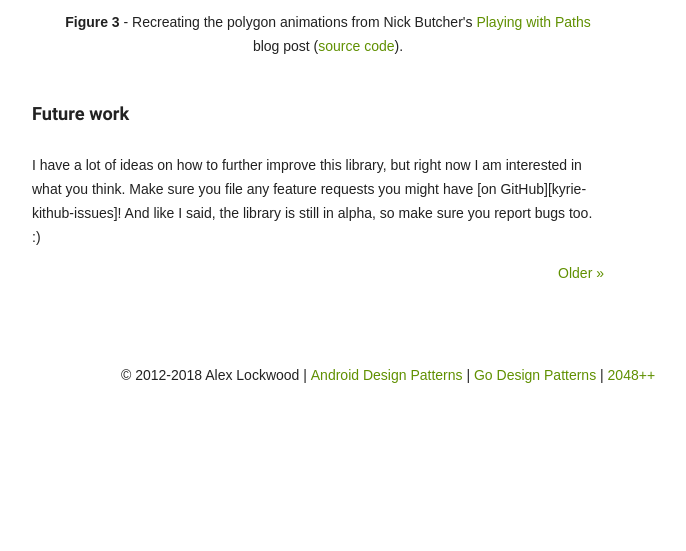
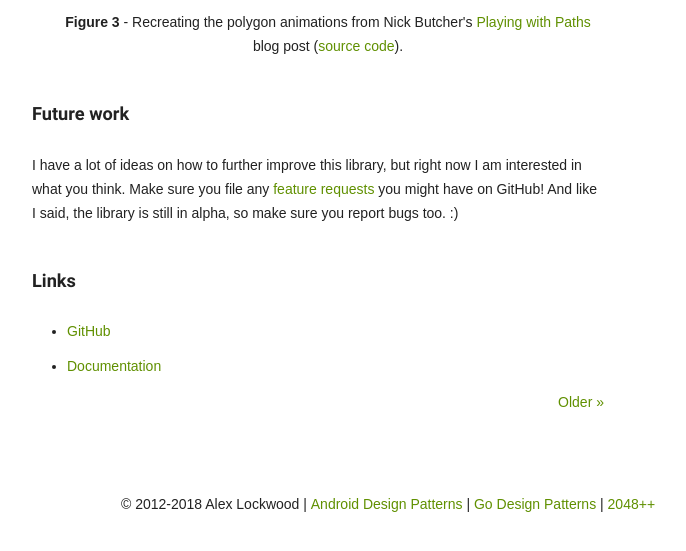
Before and after one commit to alexjlockwood/AndroidDesignPatterns, a Jekyll site: the page built from _posts/2018-03-05-introducing-kyrie-animated-vector-drawables.md, in a window 1280 px wide and 900 px high, scrolled down 3132 px, cut to the strip 348-899 px from the top of the window. Shown: the whole strip, without its empty margins (252-938 px from the left). Built offline with Jekyll 4.4.1, drawn with Linux system fonts in a browser that asks for light colours; some web fonts are replaced; a script that is not in the unit is left out; comment, search, counter and statistics services are not loaded; before the commit the page ends 3903 px from its top, so only the background shows below that.

Commit message:
update post

```diff
--- a/_posts/2018-03-05-introducing-kyrie-animated-vector-drawables.md
+++ b/_posts/2018-03-05-introducing-kyrie-animated-vector-drawables.md
@@ -206,10 +206,16 @@ The left half of **Figure 3** shows the resulting animation. Note that `Animatio
 
 ### Future work
 
-I have a lot of ideas on how to further improve this library, but right now I am interested in what you think. Make sure you file any feature requests you might have [on GitHub][kyrie-kithub-issues]! And like I said, the library is still in alpha, so make sure you report bugs too. :)
+I have a lot of ideas on how to further improve this library, but right now I am interested in what you think. Make sure you file any [feature requests][kyrie-github-issues] you might have on GitHub! And like I said, the library is still in alpha, so make sure you report bugs too. :)
+
+### Links
+
+* [GitHub][kyrie-github]
+* [Documentation][kyrie-documentation]
 
 [kyrie-github]: https://github.com/alexjlockwood/kyrie
 [kyrie-github-issues]: https://github.com/alexjlockwood/kyrie/issues
+[kyrie-documentation]: https://alexjlockwood.github.io/kyrie
 [playing-with-paths-blog-post]: https://medium.com/google-developers/playing-with-paths-3fbc679a6f77
 [introduction-to-icon-animations]: /2016/11/introduction-to-icon-animation-techniques.html
 [kyrie-sample-app-github]: https://github.com/alexjlockwood/kyrie/tree/master/sample/src/main/java/com/example/kyrie
```
